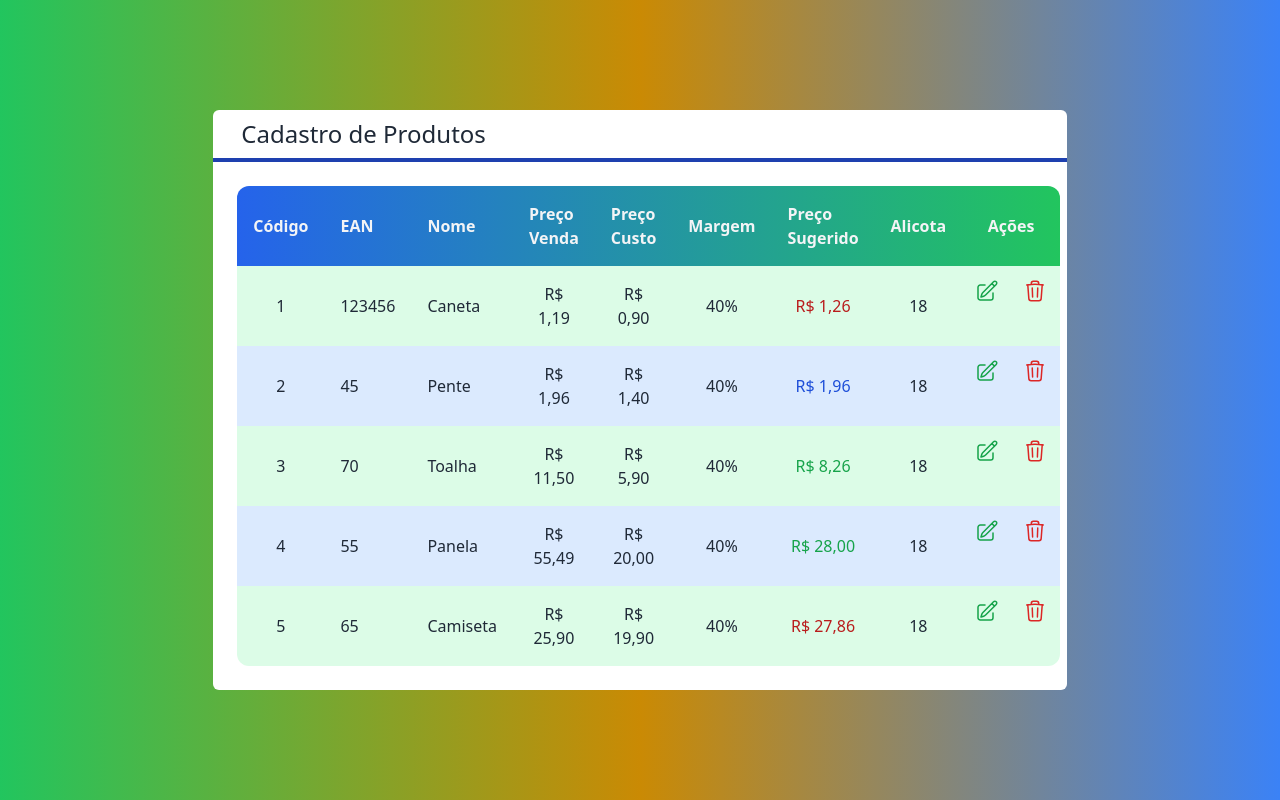
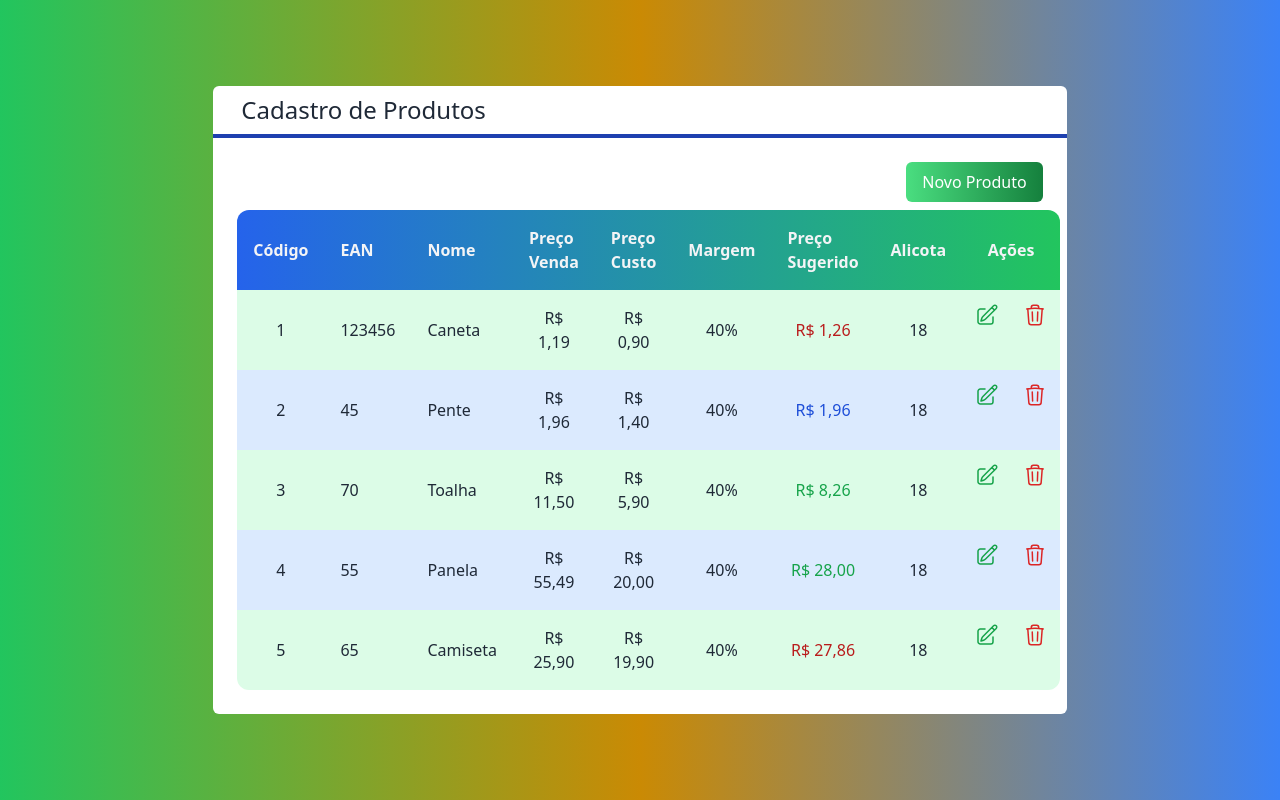
Before and after one commit to davidIsrael-rj/cadastro_produtos_Next.js, a Next.js app: page / in a window 1280 px wide. Built offline with nearby package versions, Linux system fonts and the light colour scheme.

Commit message:
Componente Botão

```diff
--- /dev/null
+++ b/src/components/Botao.tsx
@@ -0,0 +1,17 @@
+interface BotaoProps {
+    cor?: 'green' | 'blue' | 'gray'
+    className?: string
+    children: any
+}
+export default function Botao(props: BotaoProps){
+    const cor = props.cor ?? 'gray'
+    return(
+        <button className={`
+            bg-gradient-to-r from-${cor}-400 to-${cor}-700
+            text-white px-4 py-2 rounded-md
+            ${props.className}
+        `}>
+            {props.children}
+        </button>
+    )
+}
--- a/src/pages/index.tsx
+++ b/src/pages/index.tsx
@@ -1,3 +1,4 @@
+import Botao from "@/components/Botao";
 import Layout from "@/components/Layout";
 import Tabela from "@/components/Tabela";
 import Produto from "@/core/Produto";
@@ -12,11 +13,11 @@
   ]
 
   function produtoSelecionado(produto: Produto) {
-console.log(`Selecionando : ${produto.nome}`)
+    console.log(`Selecionando : ${produto.nome}`)
   }
 
   function produtoExcluido(produto: Produto) {
-console.log(`Excluir ${produto.nome}`)
+    console.log(`Excluir ${produto.nome}`)
   }
 
   return (
@@ -25,9 +26,12 @@
       bg-gradient-to-r from-green-500 via-yellow-600 to-blue-500
     `}>
       <Layout titulo="Cadastro de Produtos">
+        <div className="flex justify-end">
+          <Botao cor="green" className="mb-2">Novo Produto</Botao>
+        </div>
         <Tabela produtos={produtos}
           produtoSelecionado={produtoSelecionado}
-          produtoExcluido={produtoExcluido}></Tabela>
+          produtoExcluido={produtoExcluido} />
       </Layout>
     </div>
 
--- a/tailwind.config.ts
+++ b/tailwind.config.ts
@@ -5,6 +5,17 @@
     "./src/pages/**/*.{js,ts,jsx,tsx,mdx}",
     "./src/components/**/*.{js,ts,jsx,tsx,mdx}",
     "./src/app/**/*.{js,ts,jsx,tsx,mdx}",
+  ],
+  safelist: [
+    {
+      pattern: /^bg-/,
+    },
+    {
+      pattern: /^from-/
+    },
+    {
+      pattern: /^to-/
+    }
   ],
   theme: {
     extend: {
```
